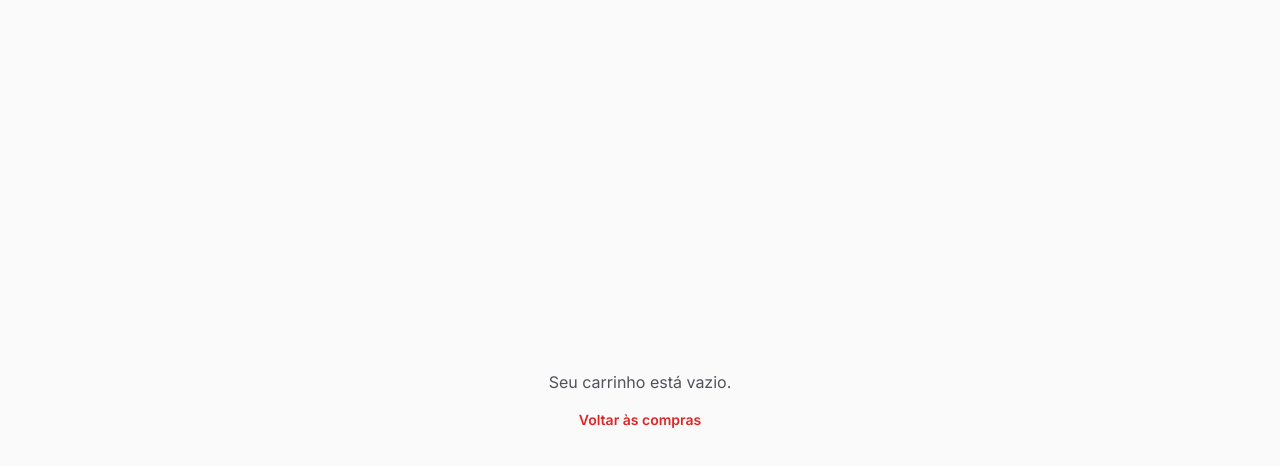
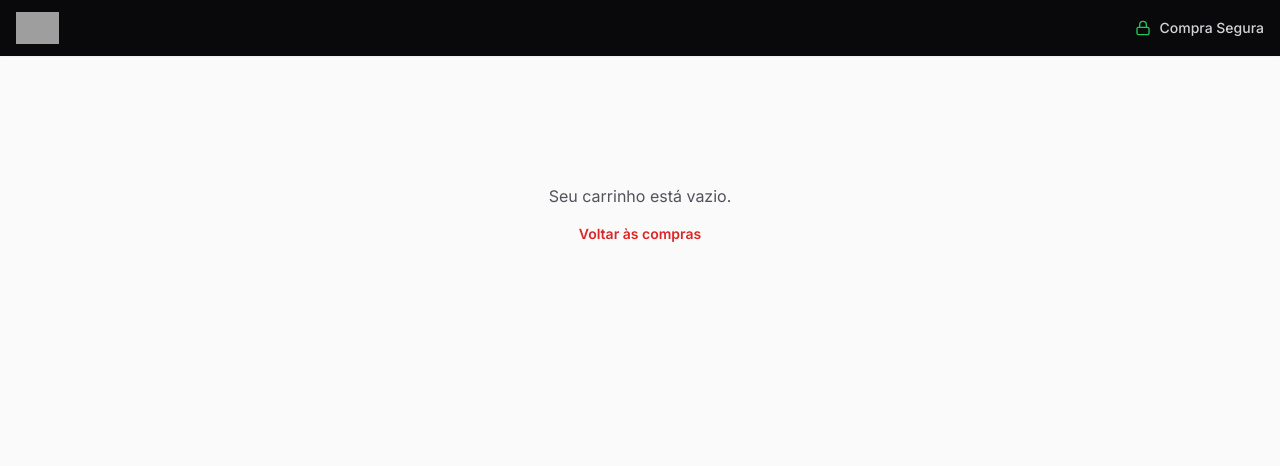
Before and after one commit to omayton/mosca-ecom, a Next.js app: page /checkout in a window 1280 px wide. Shown: the top 466 px of the page. Built offline with nearby package versions, Linux system fonts and the light colour scheme; no server answers; grey boxes are pictures that could not be loaded; a web font is replaced by a local one.

Commit message:
feat: add checkout header with logo and secure badge

```diff
--- a/src/app/checkout/checkout-client.tsx
+++ b/src/app/checkout/checkout-client.tsx
@@ -8,6 +8,7 @@ import { AddressForm, type AddressData } from "@/components/checkout/address-for
 import { ShippingSelector, type ShippingOption } from "@/components/checkout/shipping-selector"
 import { OrderSummary } from "@/components/checkout/order-summary"
 import { PaymentForm } from "@/components/checkout/payment-form"
+import { CheckoutHeader } from "@/components/checkout/checkout-header"
 import { ArrowLeft } from "lucide-react"
 
 export default function CheckoutClient() {
@@ -32,15 +33,20 @@ export default function CheckoutClient() {
 
   if (!loaded) {
     return (
-      <div className="min-h-screen bg-[#FAFAFA] flex items-center justify-center">
+      <div className="min-h-screen bg-[#FAFAFA]">
+        <CheckoutHeader />
+        <div className="flex items-center justify-center py-32">
           <p className="font-inter text-zinc-500 text-sm">Carregando...</p>
+        </div>
       </div>
     )
   }
 
   if (items.length === 0 && !loading && !orderId) {
     return (
-      <div className="min-h-screen bg-[#FAFAFA] flex items-center justify-center">
+      <div className="min-h-screen bg-[#FAFAFA]">
+        <CheckoutHeader />
+        <div className="flex items-center justify-center py-32">
           <div className="text-center space-y-4">
             <p className="font-inter text-zinc-600">Seu carrinho está vazio.</p>
             <button
@@ -49,6 +55,7 @@ export default function CheckoutClient() {
             >
               Voltar às compras
             </button>
+          </div>
         </div>
       </div>
     )
@@ -117,6 +124,7 @@ export default function CheckoutClient() {
 
   return (
     <div className="min-h-screen bg-[#FAFAFA]">
+      <CheckoutHeader />
       <div className="container mx-auto px-4 py-8 max-w-3xl">
         <button
           onClick={() => router.back()}
--- /dev/null
+++ b/src/components/checkout/checkout-header.tsx
@@ -0,0 +1,26 @@
+"use client"
+
+import Image from "next/image"
+import { Lock } from "lucide-react"
+
+export function CheckoutHeader() {
+  return (
+    <header className="sticky top-0 z-50 bg-zinc-950 shadow-sm">
+      <div className="container mx-auto px-4 flex items-center justify-between h-14">
+        <a href="/" aria-label="Mosca Branca Parts — Página inicial">
+          <Image
+            src="https://www.moscabrancaparts.com.br/wp-content/uploads/2025/02/moscabranca-768x412.png"
+            alt="Mosca Branca Parts"
+            width={120}
+            height={64}
+            className="h-8 w-auto object-contain"
+          />
+        </a>
+        <div className="flex items-center gap-2 text-zinc-300">
+          <Lock className="h-4 w-4 text-green-500" aria-hidden="true" />
+          <span className="font-inter text-sm font-medium">Compra Segura</span>
+        </div>
+      </div>
+    </header>
+  )
+}
```
Lines whose indentation alone changed are shown as unchanged.
